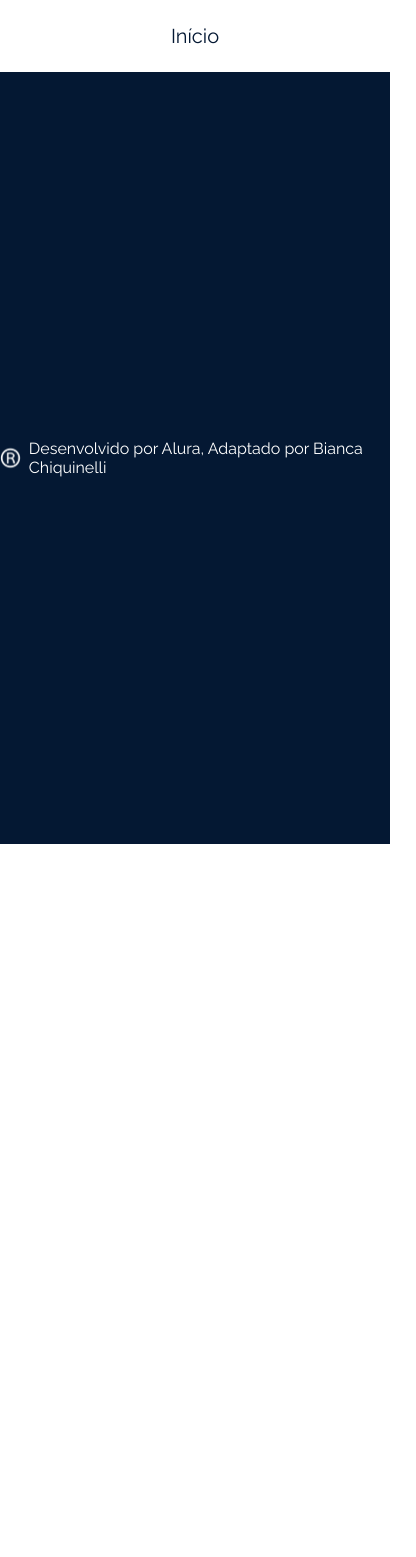
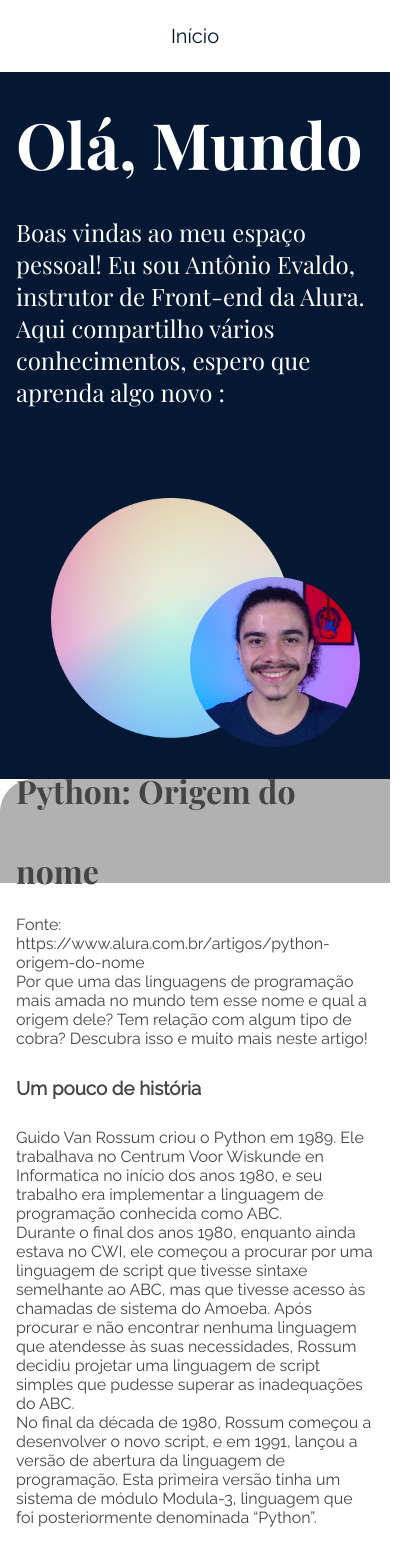
Before and after one commit to chiquinelli-bia/ola-mundo, a React (Vite) app: page /posts/1 in a window 390 px wide. Shown: the top 1557 px of the page, 416 px wide, since content can reach past the window. Before the commit the page ends 844 px from the top, so only its background shows below. Built offline with nearby package versions, Linux system fonts and the light colour scheme.

Commit message:
feat(posts): cria página de posts com rotas dinâmicas

```diff
--- a/src/App.jsx
+++ b/src/App.jsx
@@ -5,6 +5,7 @@
 import Footer from "@/componentes/Footer";
 import PaginaPadrao from "@/componentes/PaginaPadrao";
 import SobreMim from "@/paginas/sobreMim";
+import Posts from "@/paginas/Posts";
 
 function App() {
   return (
@@ -12,8 +13,9 @@
       <Menu></Menu>
       <Routes>
         <Route path="/" element={<PaginaPadrao />}>
-          <Route path="/" element={<Inicio />}></Route>
-          <Route path="/sobremim" element={<SobreMim />}></Route>
+          <Route index element={<Inicio />} />
+          <Route path="/sobremim" element={<SobreMim />} />
+          <Route path="/posts/:id" element={<Posts />} />
         </Route>
       </Routes>
       <Footer />
--- a/src/componentes/Post/index.jsx
+++ b/src/componentes/Post/index.jsx
@@ -1,7 +1,9 @@
 import styles from "@/componentes/Post/post.module.css";
+import { Link } from "react-router-dom";
 
 export default function Post({ post }) {
   return (
+    <Link to={`/posts/${post.id}`}>
       <div className={styles.post}>
         <img
           src={`/public/posts/${post.id}/capa.png`}
@@ -11,5 +13,6 @@
         <h2 className={styles.titulo}>{post.titulo}</h2>
         <button className={styles.botaoLer}>ler</button>
       </div>
+    </Link>
   );
 }
--- /dev/null
+++ b/src/paginas/posts/index.jsx
@@ -0,0 +1,21 @@
+import { useParams } from "react-router-dom";
+import posts from "@/json/posts.json";
+import PostModelo from "@/componentes/PostModelo";
+import ReactMarkdown from "react-markdown";
+
+export default function Post() {
+  const params = useParams();
+  const post = posts.find((post) => {
+    return post.id === Number(params.id);
+  });
+  return (
+    <PostModelo
+      fotoCapa={`/public/posts/${post.id}/capa.png`}
+      titulo={post.titulo}
+    >
+      <div className="post-markdown-container">
+        <ReactMarkdown>{post.texto}</ReactMarkdown>
+      </div>
+    </PostModelo>
+  );
+}
--- /dev/null
+++ b/src/paginas/posts/posts.css
@@ -0,0 +1,74 @@
+.post-markdown-container h3,
+.post-markdown-container h4,
+.post-markdown-container h5,
+.post-markdown-container h6 {
+  font-family: var(--fonte-secundaria);
+}
+
+.post-markdown-container h3 {
+  margin-bottom: 2rem;
+  font-size: 2.5rem;
+}
+
+.post-markdown-container h4 {
+  margin-bottom: 1.5rem;
+  font-size: 2rem;
+}
+
+.post-markdown-container p {
+  text-align: justify;
+  font-size: 1.5rem;
+  line-height: 2.25rem;
+  margin-bottom: 1.5rem;
+}
+
+.post-markdown-container a {
+  color: #0493d4;
+  text-decoration: underline;
+  font: revert;
+}
+
+.post-markdown-container img {
+  display: block;
+  margin: 0 auto;
+}
+
+.post-markdown-container ul {
+  font-size: 1.5rem;
+}
+
+.post-markdown-container ul > li {
+  margin-bottom: 1rem;
+  list-style: disc;
+}
+
+.post-markdown-container pre,
+.post-markdown-container blockquote {
+  margin-bottom: 1.5rem;
+  padding: 1rem;
+  background-color: #eaeaea;
+  border-radius: 5px;
+}
+
+.post-markdown-container pre {
+  overflow-x: auto;
+}
+
+@media (max-width: 1100px) {
+  .post-markdown-container p {
+    margin-bottom: 2rem;
+  }
+}
+
+@media (max-width: 744px) {
+  .post-markdown-container h3 {
+    font-size: 1.5rem;
+    line-height: 2rem;
+    margin-bottom: 1.5rem;
+  }
+
+  .post-markdown-container p {
+    font-size: 1rem;
+    line-height: 1.75rem;
+  }
+}
```
Lines whose indentation alone changed are shown as unchanged.
